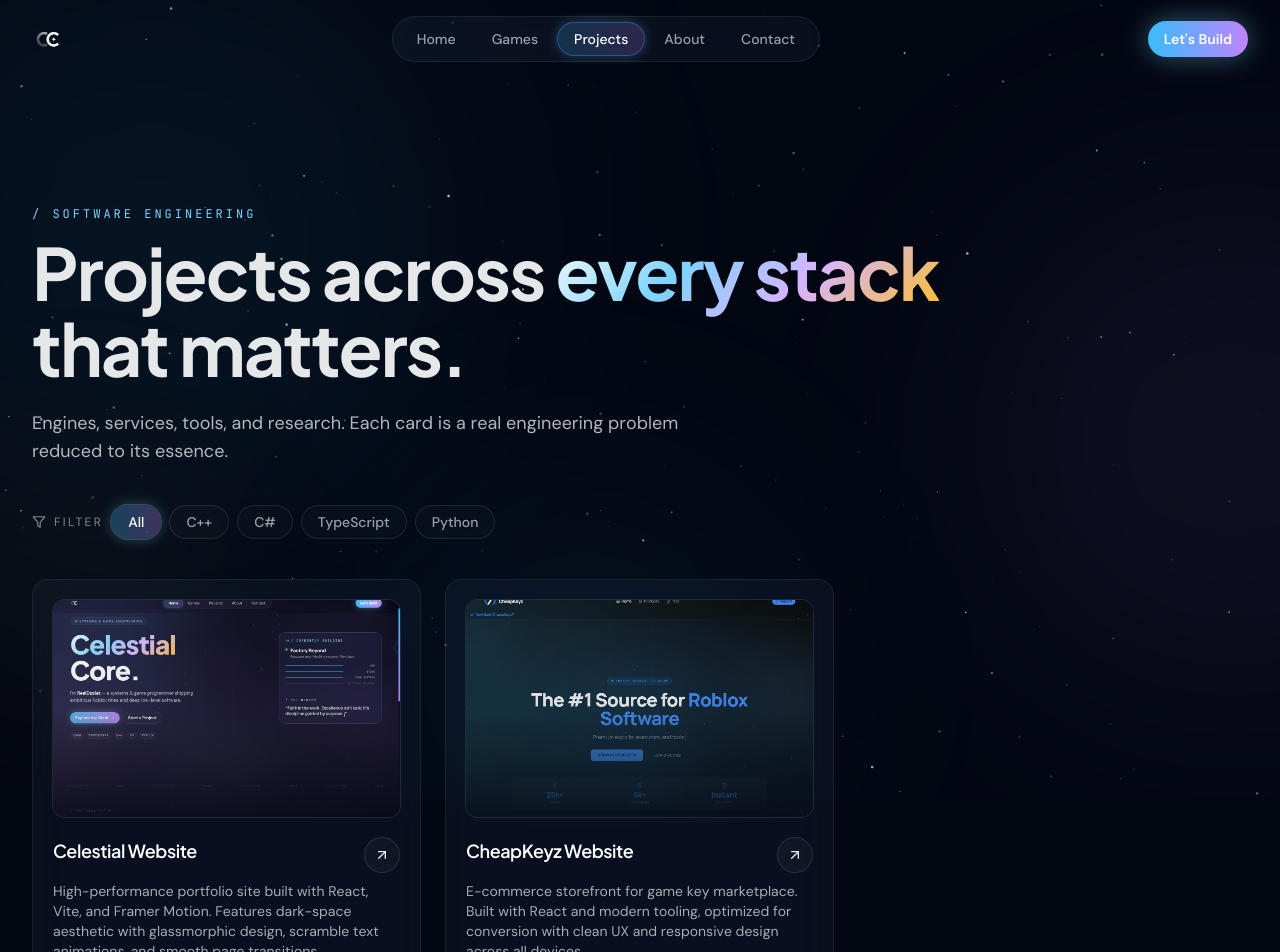
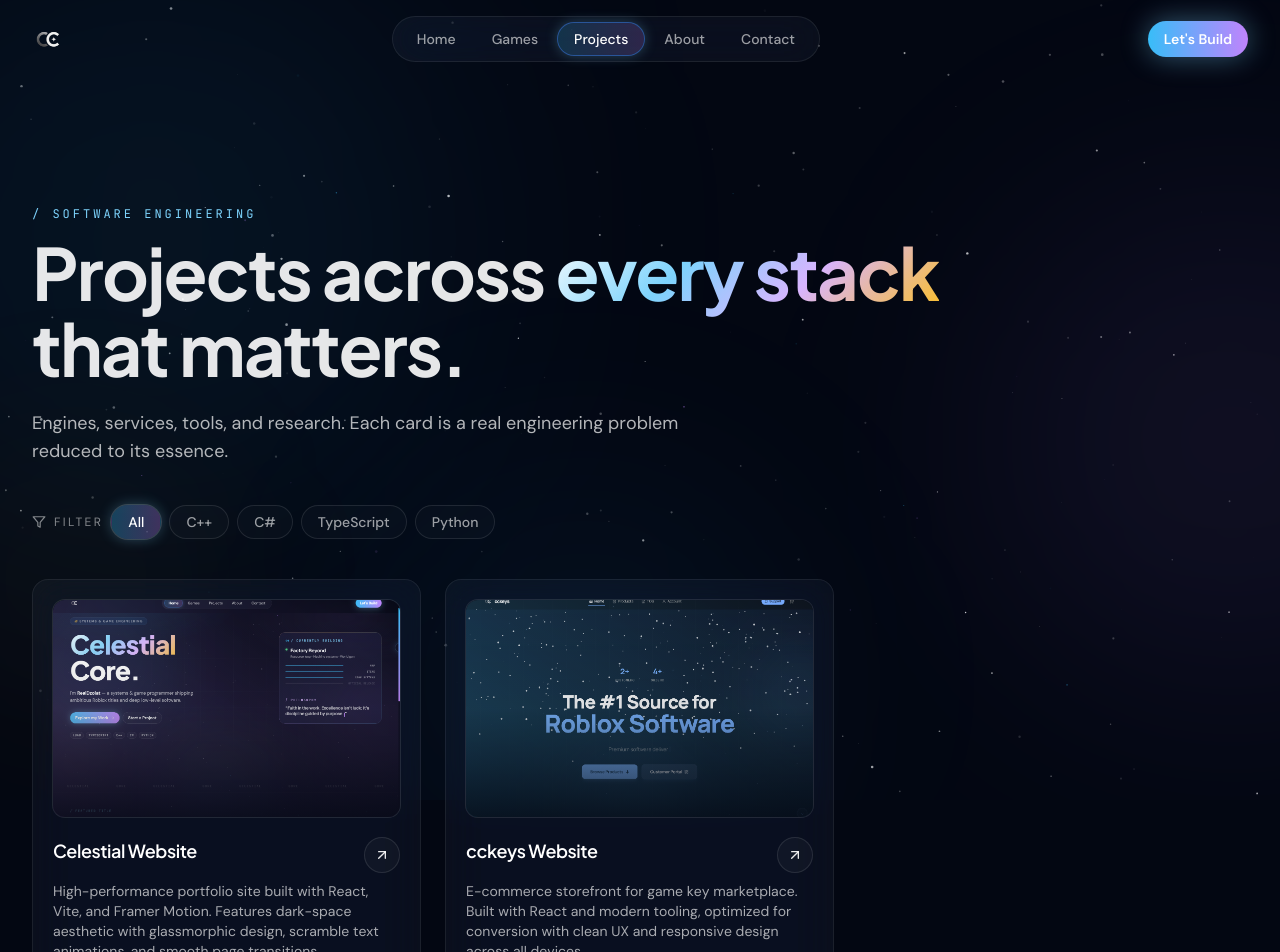
Before and after one commit to Celestial-Core-Official/Main-Website, a React (Vite) app: page /projects in a window 1280 px wide. Shown: the top 952 px of the page. Built offline with nearby package versions, Linux system fonts and the light colour scheme.

Commit message:
Rocheatz -> CCkeys

```diff
--- a/src/pages/Projects.jsx
+++ b/src/pages/Projects.jsx
@@ -17,13 +17,13 @@ const projects = [
     accent: 'purple',
   },
   {
-    title: 'CheapKeyz Website',
+    title: 'cckeys Website',
     description:
       'E-commerce storefront for game key marketplace. Built with React and modern tooling, optimized for conversion with clean UX and responsive design across all devices.',
     tags: ['React', 'TypeScript', 'Vite', 'Tailwind', 'Framer Motion'],
     lang: 'TypeScript',
-    href: 'https://cheap-keyz-website.vercel.app/',
-    image: '/projects/cheapkeyz.png',
+    href: 'https://cckeys.store/',
+    image: '/projects/cckeys.png',
     accent: 'blue',
   },
 ]
```
Also changed, not shown: public/projects/cckeys.png (added), public/projects/cheapkeyz.png (deleted).
